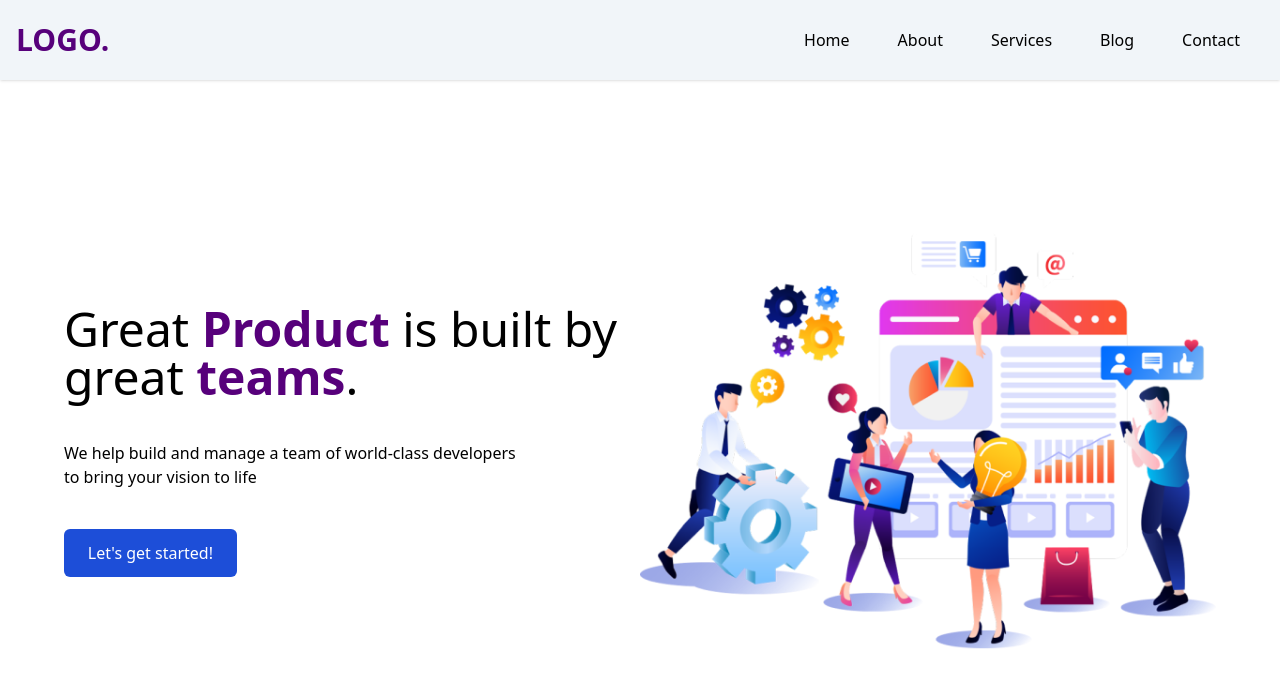
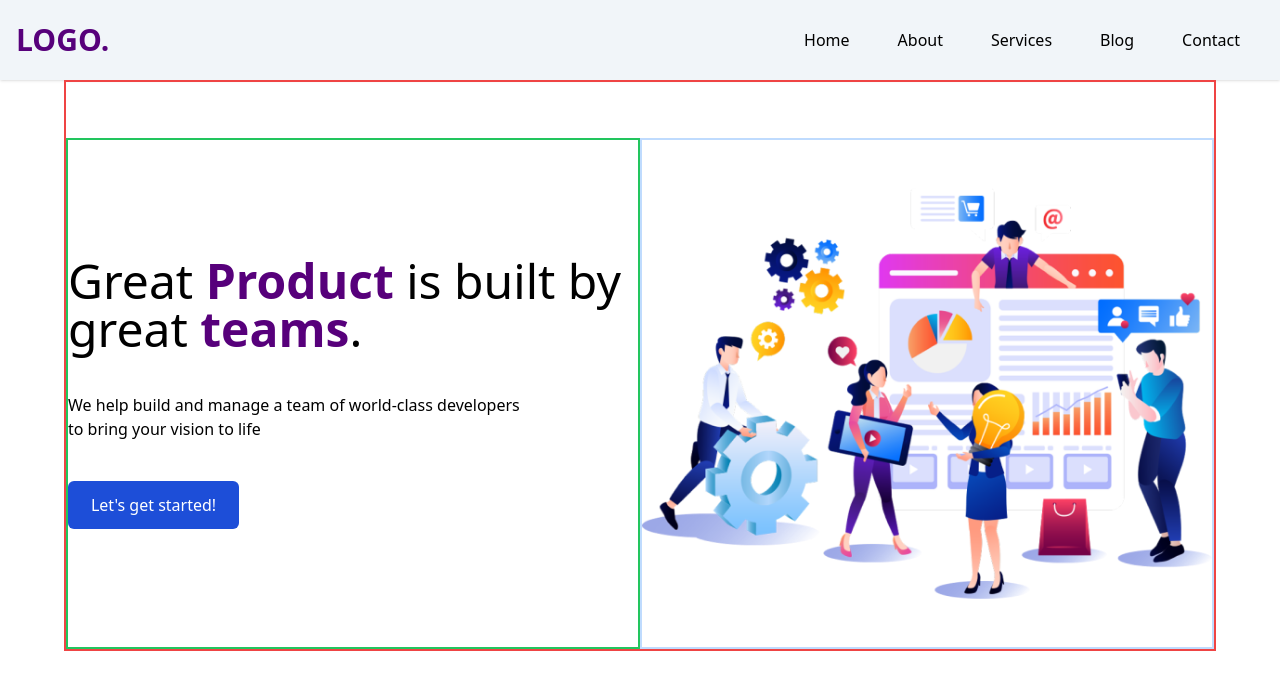
Before and after one commit to obuastella/the4coders, a React (Create React App) app in the folder front-end/: page / in a window 1280 px wide. Shown: the top 690 px of the page. Built offline with nearby package versions, Linux system fonts and the light colour scheme.

Commit message:
WIP:hero

```diff
--- a/front-end/src/pages/Home.jsx
+++ b/front-end/src/pages/Home.jsx
@@ -1,8 +1,8 @@
 function Home() {
   return (
     <div className=" h-screen">
-      <section className="hero-section  w-[90%] m-auto h-5/6 flex flex-col md:flex-row md:flex-wrap">
-        <div className="hero-text mt-14 w-full md:w-2/4 flex flex-col justify-center gap-10">
+      <section className="hero-section w-[90%] m-auto border-2 border-red-500 flex flex-col md:flex-row md:flex-wrap">
+        <div className="hero-text mt-14 w-full md:w-2/4 flex flex-col justify-center gap-10 border-2 border-green-500">
           <h1 className="text-3xl font-semi-bold sm:text-5xl md:text-5xl lg-7xl">
             Great <span className="font-bold text-primaryColor">Product</span>{" "}
             is built by great{" "}
@@ -16,7 +16,7 @@ function Home() {
             Let's get started!
           </button>
         </div>
-        <div className="hero-body flex justify-center items-center w-full md:w-2/4 max-h-5/6 mt-14">
+        <div className="hero-body flex justify-center items-center w-full md:w-2/4 max-h-5/6 mt-14 border-2 border-blue-200">
           <img className="" src="assets/images/hero-img.png" alt="team" />
         </div>
       </section>
```
